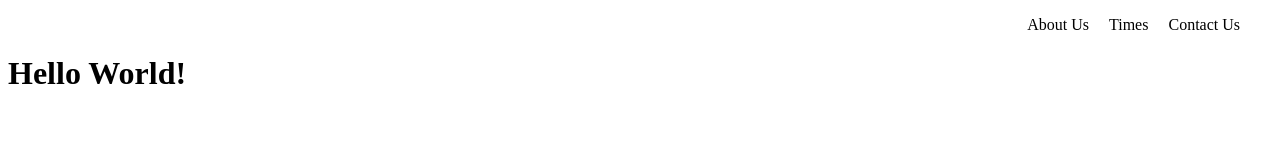
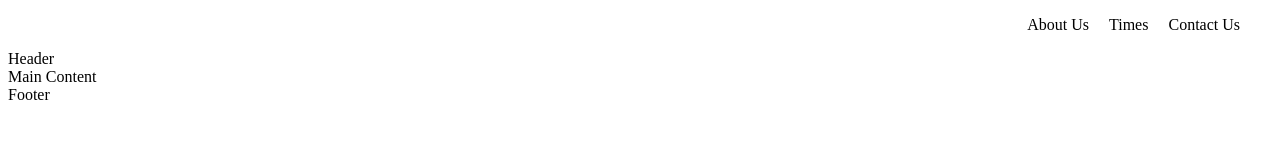
Before and after one commit to AJMCoder/Project1, a plain HTML site: page index.html in a window 1280 px wide. Drawn offline with Linux system fonts and the light colour scheme.

Commit message:
Create general page structure

```diff
--- a/index.html
+++ b/index.html
@@ -26,6 +26,14 @@
             <li>Contact Us</li>
         </ul>
     </nav>
-    <h1>Hello World!</h1>
+
+    <!-- Header -->
+    <header>Header</header>
+
+    <!-- Main Content -->
+    <main>Main Content</main>
+
+    <!-- Footer -->
+    <footer>Footer</footer>
 </body>
 </html>
```
